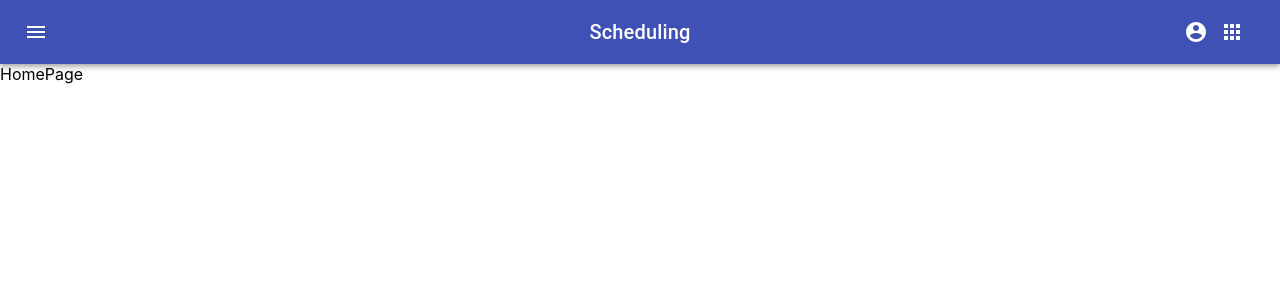
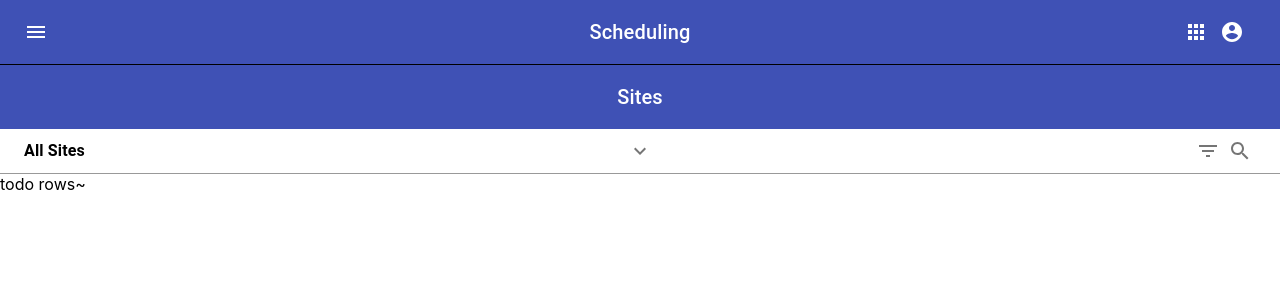
Before and after one commit to mikenatale/TrackTik, a React (Create React App) app: page / in a window 1280 px wide. Shown: the top 300 px of the page. Built offline with nearby package versions, Linux system fonts and the light colour scheme.

Commit message:
feat: home page header

```diff
--- a/src/app/App.tsx
+++ b/src/app/App.tsx
@@ -4,13 +4,15 @@ import { Grid } from '@material-ui/core';
 import AppHeader from 'app/components/AppHeader/AppHeader';
 import HomePage from 'app/pages/HomePage';
 
+interface IProps {}
+
 interface IState {
   selectedSite: null;
 }
 
-export default class App extends React.Component<{}, IState> {
-  constructor() {
-    super({});
+export default class App extends React.Component<IProps, IState> {
+  constructor(props: IProps) {
+    super(props);
 
     this.state = {
       selectedSite: null
@@ -27,7 +29,7 @@ export default class App extends React.Component<{}, IState> {
           {
             this.state.selectedSite
             ?
-              <></>
+              <>nope</>
             :
               <HomePage />
           }
--- a/src/app/components/AppHeader/AppHeader.tsx
+++ b/src/app/components/AppHeader/AppHeader.tsx
@@ -1,5 +1,4 @@
 import React, { ReactElement } from 'react';
-import { makeStyles } from '@material-ui/core/styles';
 import {
   AppBar,
   Grid,
@@ -7,13 +6,15 @@ import {
   Toolbar,
   Typography,
 } from '@material-ui/core';
+import { makeStyles } from '@material-ui/core/styles';
 import AccountCircleIcon from '@material-ui/icons/AccountCircle';
 import AppsIcon from '@material-ui/icons/Apps';
 import MenuIcon from '@material-ui/icons/Menu';
 
 const useStyles = makeStyles({
   root: {
-    flexGrow: 1,
+    boxShadow: 'none',
+    borderBottom: '1px solid black'
   },
   iconButton: {
     display: 'flex',
@@ -34,8 +35,7 @@ export default function AppHeader(): ReactElement {
   const classes = useStyles();
 
   return (
-    <div className={classes.root}>
-      <AppBar position="static">
+    <AppBar className={classes.root} position="static">
       <Toolbar>
         <Grid container>
           <Grid item xs={2}>
@@ -63,15 +63,14 @@ export default function AppHeader(): ReactElement {
             xs={2}
           >
             <IconButton edge="start" color="inherit" aria-label="account">
-                <AccountCircleIcon />
+              <AppsIcon />
             </IconButton>
             <IconButton edge="start" color="inherit" aria-label="account">
-                <AppsIcon />
+              <AccountCircleIcon />
             </IconButton>
           </Grid>
         </Grid>
       </Toolbar>
     </AppBar>
-    </div>
   );
 }
--- a/src/app/pages/HomePage.tsx
+++ b/src/app/pages/HomePage.tsx
@@ -1,5 +1,93 @@
 import React, { ReactElement } from 'react';
+import {
+  AppBar,
+  Grid,
+  IconButton,
+  Toolbar,
+  Typography
+} from '@material-ui/core';
+import { makeStyles } from '@material-ui/core/styles';
+import ExpandMoreIcon from '@material-ui/icons/ExpandMore';
+import FilterList from '@material-ui/icons/FilterList';
+import SearchIcon from '@material-ui/icons/Search';
+
+const useStyles = makeStyles({
+  pageHeader: {
+    boxShadow: 'none'
+  },
+  pageHeaderContent: {
+    width: '100%',
+    display: 'flex',
+    justifyContent: 'center'
+  },
+  sitesController: {
+    padding: '6px 24px',
+    borderBottom: '1px solid #999'
+  },
+  sitesControllerTitle: {
+    display: 'flex',
+    justifyContent: 'flex-start',
+    alignItems: 'center'
+  },
+  sitesControllerTitleText: {
+    fontWeight: 'bold'
+  },
+  sitesControllerCollapseArrow: {
+    display: 'flex',
+    justifyContent: 'center',
+    alignItems: 'center'
+  },
+  sitesControllerActions: {
+    display: 'flex',
+    justifyContent: 'flex-end',
+    alignItems: 'center'
+  },
+  sitesControllerIconButton: {
+    padding: '4px'
+  },
+});
 
 export default function HomePage(): ReactElement {
-  return (<>HomePage</>);
+  const classes = useStyles();
+
+  return (
+    <Grid container>
+      <Grid item xs={12}>
+        <AppBar className={classes.pageHeader} position="static">
+          <Toolbar>
+            <div className={classes.pageHeaderContent}>
+              <Typography variant="h6">
+                Sites
+              </Typography>
+            </div>
+          </Toolbar>
+        </AppBar>
+      </Grid>
+      <Grid item xs={12}>
+        <Grid className={classes.sitesController} container>
+          <Grid className={classes.sitesControllerTitle} item xs={5}>
+            <Typography className={classes.sitesControllerTitleText} variant="subtitle1">
+              All Sites
+            </Typography>
+          </Grid>
+          <Grid className={classes.sitesControllerCollapseArrow} item xs={2}>
+            <IconButton className={classes.sitesControllerIconButton}>
+              <ExpandMoreIcon />
+            </IconButton>
+          </Grid>
+          <Grid className={classes.sitesControllerActions} item xs={5}>
+            <IconButton className={classes.sitesControllerIconButton}>
+              <FilterList />
+            </IconButton>
+            <IconButton className={classes.sitesControllerIconButton}>
+              <SearchIcon />
+            </IconButton>
+          </Grid>
+        </Grid>
+      </Grid>
+      <Grid item xs={12}>
+        todo rows~
+      </Grid>
+    </Grid>
+  );
 }
```
Lines whose indentation alone changed are shown as unchanged.
